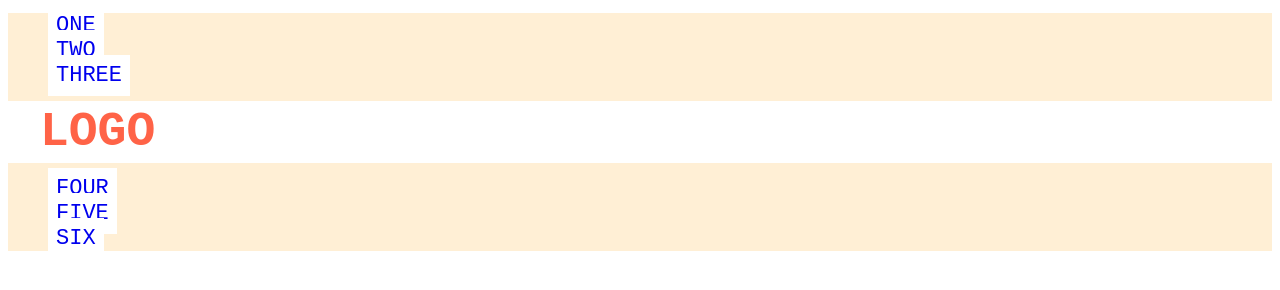
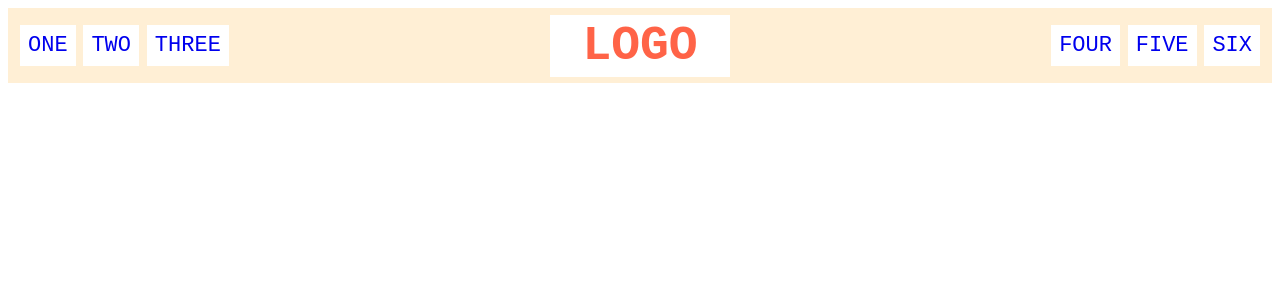
Before and after one commit to Py528/CSS-Practice, a plain HTML site: page flex/02-flex-header/index.html in a window 1280 px wide. Drawn offline with Linux system fonts and the light colour scheme.

Commit message:
Flex-2 completed

```diff
--- a/flex/02-flex-header/style.css
+++ b/flex/02-flex-header/style.css
@@ -1,6 +1,9 @@
 .header  {
   font-family: monospace;
   background: papayawhip;
+  display: flex;
+  justify-content: space-between;
+  align-items: center;
 }
 
 .logo {
@@ -14,7 +17,12 @@
 ul {
   /* this removes the dots on the list items*/
   list-style-type: none;
+  padding-left: 0;
+  padding: 12px;
 }
+ul li{
+  display: inline-table;
+  }
 
 a {
   font-size: 22px;
```
